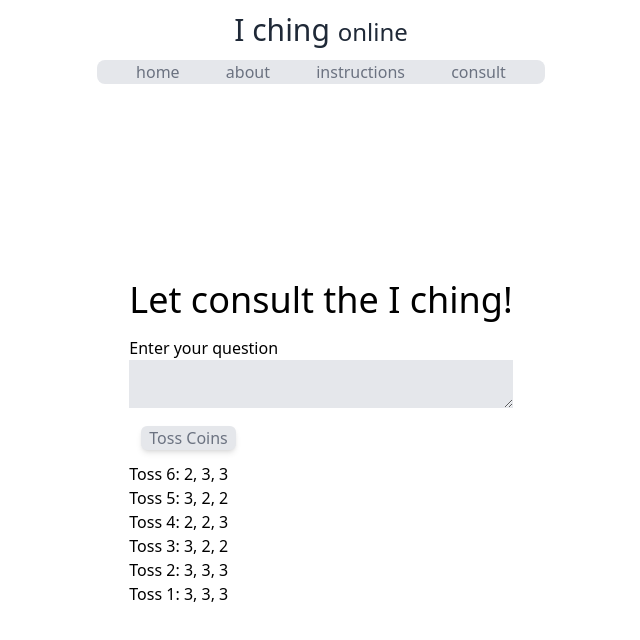
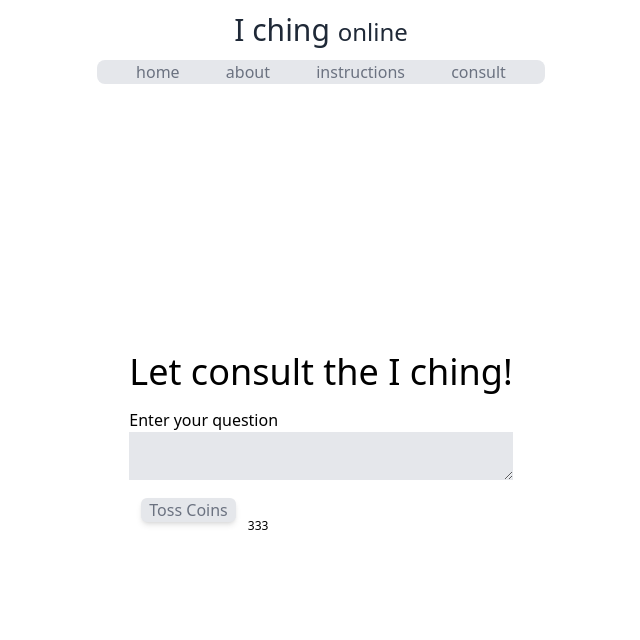
Before and after one commit to Sbector/iching, a Next.js app: page /consult in a window 1280 px wide. Both pictures are taken after a click on the button "Toss Coins". Shown: the top 640 px of the page, without its empty margins (319-959 px from the left). Built offline with nearby package versions, Linux system fonts and the light colour scheme.

Commit message:
Change tosscoin method

```diff
--- a/app/_components/CoinToss.jsx
+++ b/app/_components/CoinToss.jsx
@@ -1,35 +1,33 @@
 'use client'
-import { useState } from "react"
-import Button from "./Button";
+import { useEffect, useState } from 'react'
+import Button from './Button'
 
 export default function CoinToss() {
+
     const [coinResults, setCoinResults] = useState([])
 
+    useEffect(() => {
+        console.log(coinResults)
+    }, [coinResults])
+
     const tossCoins = () => {
-    const newResults = []
-    for (let toss = 0; toss < 6; toss++) {
-      const tossResult = []
+        const newLine = []
         for (let i = 0; i < 3; i++) {
-        // Simulate coin toss (2 = tails, 3 = heads)
             const result = Math.floor(Math.random() * 2) + 2
-        tossResult.push(result)
+            newLine.push(result)
         }
-      newResults.push(tossResult)
-    }
-    console.log(newResults)
-    setCoinResults(newResults)
+        setCoinResults([...coinResults, newLine])
     }
 
-
     return (
-    <div>
-      <Button onClick={tossCoins}>
-        Toss Coins
-      </Button>
-      <div className="flex flex-col-reverse">
-        {coinResults.map((tossResult, index) => (
-          <p key={index}>Toss {index + 1}: {tossResult.join(', ')}</p>
-        ))}
+        <div className='flex'>
+            {coinResults.length < 6 && <Button onClick={tossCoins}>Toss Coins</Button>}
+                <div className='flex flex-col-reverse'>
+                    {coinResults.map((line, index) => {
+                        return (
+                            <p className='text-xs' key={index}>{line}</p>
+                        )
+                    })}
                 </div>
         </div>
     )
--- a/app/_components/ContentWrapper.jsx
+++ /dev/null
@@ -1,7 +0,0 @@
-export default function ContentWrapper({children, className}) {
-    return(
-        <div className={`flex flex-col py-6 px-10 ${className}`}>
-            {children}
-        </div>
-    )
-}
--- a/app/_components/Question.jsx
+++ /dev/null
@@ -1,8 +0,0 @@
-export default function question() {
-    return (
-        <div>
-            <label htmlFor="question" className="">Enter your question </label><br/>
-            <textarea id="question" type="text" name="question" className="min-w-full bg-gray-200 dark:bg-gray-300 dark:text-black"/>
-        </div>
-    )
-}
```
Lines whose indentation alone changed are shown as unchanged.
